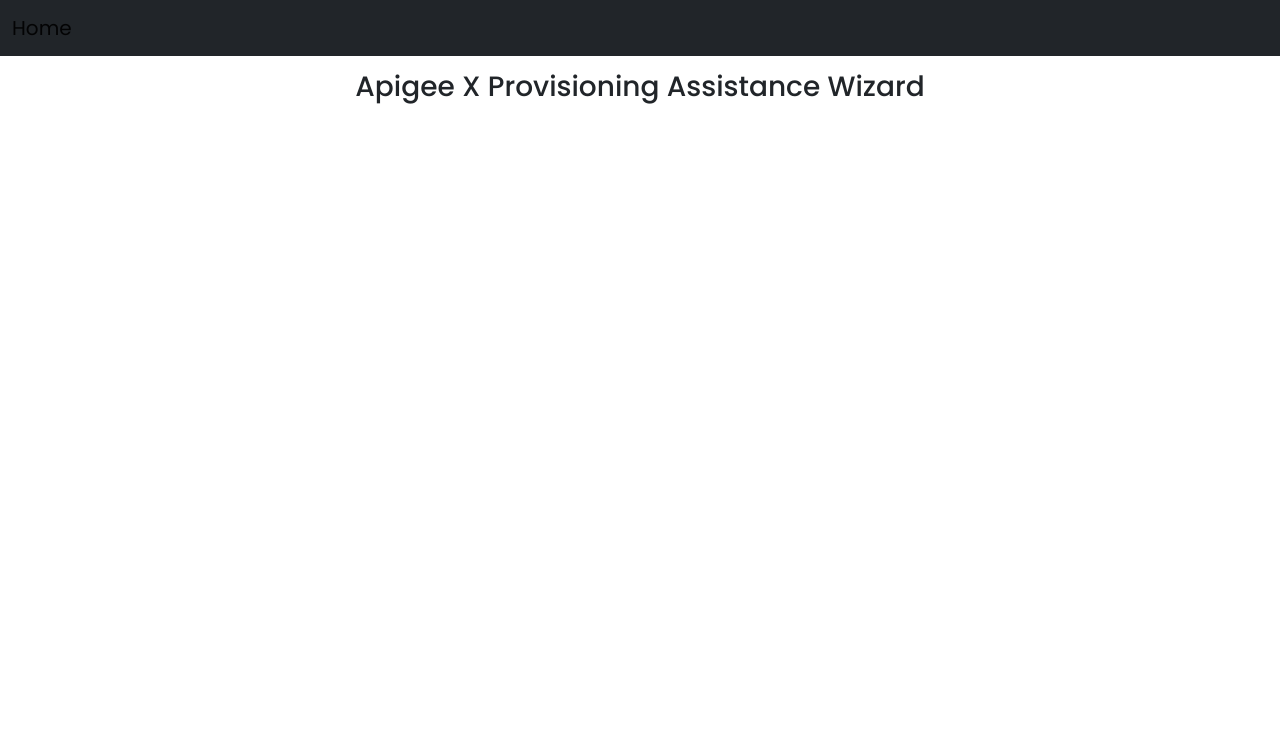
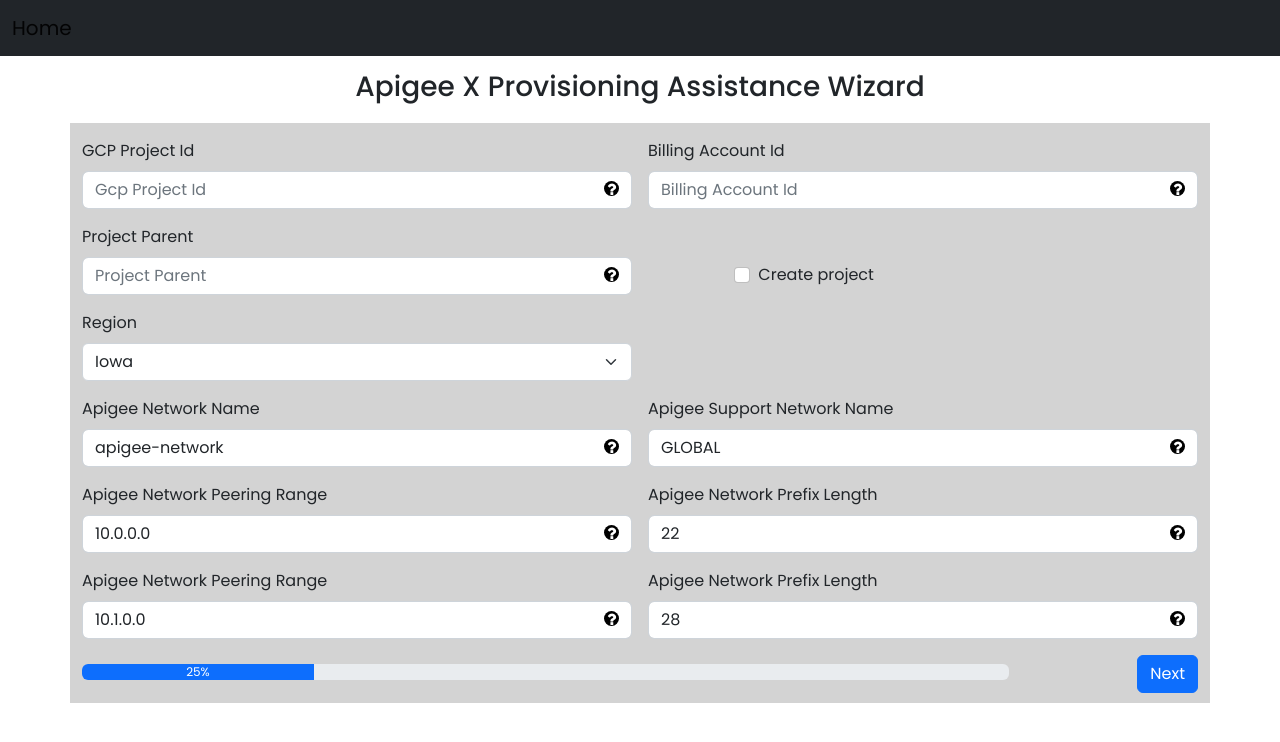
Before and after one commit to rahulGadCoder/React-validation, a React (Create React App) app in the folder demo/: page / in a window 1280 px wide. Shown: the top 742 px of the page. Built offline with nearby package versions, Linux system fonts and the light colour scheme.

Commit message:
Added the tooltip to all component

```diff
--- a/demo/src/App.js
+++ b/demo/src/App.js
@@ -15,8 +15,8 @@
       <h3 className="text-center text-heading" >Apigee X Provisioning Assistance Wizard</h3>
       <Router>
         <Routes>
-        <Route path="/" element={<BasicExample />}></Route>
-          <Route path="/step" element={<Page1 />}></Route>
+        {/* <Route path="/" element={<BasicExample />}></Route> */}
+          <Route path="/" element={<Page1 />}></Route>
           <Route path="/step1" element={<Page2 />}></Route>
           <Route path="/step2" element={<Page3 />}></Route>
           <Route path="/step3" element={<Page4 />}></Route>
--- a/demo/src/Components/Page1.js
+++ b/demo/src/Components/Page1.js
@@ -51,6 +51,7 @@
           </div>
         </div>
         <div className="col-md-6">
+          <div className="form-group toolicon">
             <label htmlFor="billingId" className="form-label">
               Billing Account Id
             </label>
@@ -65,9 +66,14 @@
               className="form-control"
               id="billingId"
             />
+            <span className="tool-icon">
+              <CommonTooltip title={desc.billing_account} />
+            </span>
+          </div>
         </div>
 
         <div className="col-md-6">
+          <div className="form-group toolicon">
             <label htmlFor="projectparent" className="form-label">
               Project Parent
             </label>
@@ -82,6 +88,10 @@
               className="form-control"
               id="projectparent"
             />
+            <span className="tool-icon">
+              <CommonTooltip title={desc.project_parent} />
+            </span>
+          </div>
         </div>
 
         <div className="col-md-1"></div>
@@ -126,6 +136,7 @@
         <div className="col-md-6"></div>
 
         <div className="col-md-6">
+          <div className="form-group toolicon">
             <label htmlFor="apigeenetwork" className="form-label">
               Apigee Network Name
             </label>
@@ -140,11 +151,17 @@
               onChange={handleChange}
               onBlur={handleBlur}
             />
+            <span className="tool-icon">
+              <CommonTooltip title={desc.apigee_network_name} />
+            </span>
             {errors.apigee_network_name && touched.apigee_network_name ? (
               <p className="form-error">{errors.apigee_network_name}</p>
             ) : null}
           </div>
+        </div>
+
         <div className="col-md-6">
+          <div className="form-group toolicon">
             <label htmlFor="apigeesupportnetwork" className="form-label">
               Apigee Support Network Name
             </label>
@@ -159,13 +176,18 @@
               onChange={handleChange}
               onBlur={handleBlur}
             />
+            <span className="tool-icon">
+              <CommonTooltip title={desc.apigee_network_routing_mode} />
+            </span>
             {errors.apigee_network_routing_mode &&
               touched.apigee_network_routing_mode ? (
               <p className="form-error">{errors.apigee_network_routing_mode}</p>
             ) : null}
           </div>
+        </div>
 
         <div className="col-md-6">
+          <div className="form-group toolicon">
             <label htmlFor="peeringrange" className="form-label">
               Apigee Network Peering Range
             </label>
@@ -180,6 +202,9 @@
               onChange={handleChange}
               onBlur={handleBlur}
             />
+            <span className="tool-icon">
+              <CommonTooltip title={desc.apigee_network_routing_mode} />
+            </span>
             {errors.apigee_network_main_peering_range &&
               touched.apigee_network_main_peering_range ? (
               <p className="form-error">
@@ -187,8 +212,10 @@
               </p>
             ) : null}
           </div>
+        </div>
 
         <div className="col-md-6">
+          <div className="form-group toolicon">
             <label htmlFor="prefixlength" className="form-label">
               Apigee Network Prefix Length
             </label>
@@ -205,6 +232,9 @@
               onChange={handleChange}
               onBlur={handleBlur}
             />
+            <span className="tool-icon">
+              <CommonTooltip title={desc.apigee_network_main_peering_range_prefix_length} />
+            </span>
             {errors.apigee_network_main_peering_range_prefix_length &&
               touched.apigee_network_main_peering_range_prefix_length ? (
               <p className="form-error">
@@ -212,8 +242,10 @@
               </p>
             ) : null}
           </div>
+        </div>
 
         <div className="col-md-6">
+          <div className="form-group toolicon">
             <label htmlFor="peeringrange1" className="form-label">
               Apigee Network Peering Range
             </label>
@@ -228,6 +260,9 @@
               onChange={handleChange}
               onBlur={handleBlur}
             />
+            <span className="tool-icon">
+              <CommonTooltip title={desc.apigee_network_main_peering_range_prefix_length} />
+            </span>
             {errors.apigee_network_support_peering_range &&
               touched.apigee_network_support_peering_range ? (
               <p className="form-error">
@@ -235,8 +270,10 @@
               </p>
             ) : null}
           </div>
+        </div>
 
         <div className="col-md-6">
+          <div className="form-group toolicon">
             <label htmlFor="prefixlength1" className="form-label">
               Apigee Network Prefix Length
             </label>
@@ -253,12 +290,16 @@
               onChange={handleChange}
               onBlur={handleBlur}
             />
+            <span className="tool-icon">
+              <CommonTooltip title={desc.apigee_network_main_peering_range_prefix_length} />
+            </span>
             {errors.apigee_network_support_peering_range_prefix_length &&
               touched.apigee_network_support_peering_range_prefix_length ? (
               <p className="form-error">
                 {errors.apigee_network_support_peering_range_prefix_length}
               </p>
             ) : null}
+          </div>
         </div>
 
         <div className="col-md-10 mrg-top">
--- a/demo/src/Components/Page4.js
+++ b/demo/src/Components/Page4.js
@@ -2,8 +2,9 @@
 import "./Page.css";
 import { NavLink } from "react-router-dom";
 import { useFormik } from "formik";
-import { page4Schema, initialValuesPage4 } from "../schemas";
+import { page4Schema, initialValuesPage4, desc } from "../schemas";
 import Progressbar from "./ProgressBar";
+import CommonTooltip from "./CommonTooltip";
 
 function Page4() {
   const progress = 100;
@@ -31,6 +32,7 @@
     const step4Object = JSON.parse(localStorage.getItem("step4Object"));
     const finaljson = {};
     // Step 1//
+    finaljson.project_id = step1Object.project_id;
     finaljson.apigee_instance_region = step1Object.apigee_instance_region;
     finaljson.apigee_network_main_peering_range = step1Object.apigee_network_main_peering_range;
     finaljson.apigee_network_main_peering_range_prefix_length = step1Object.apigee_network_main_peering_range_prefix_length;
@@ -50,10 +52,10 @@
     finaljson.environments = step2Object.environments;
 
     // Step 3 //
-     finaljson.env_display_name  = step3Object.env_display_name;
-     finaljson.env_name  = step3Object.env_name;
-     finaljson.envgroups  = step3Object.envgroups;
-     finaljson.environments  = step3Object.environments;
+    finaljson.env_display_name = step3Object.env_display_name;
+    finaljson.env_name = step3Object.env_name;
+    finaljson.envgroups = step3Object.envgroups;
+    finaljson.environments = step3Object.environments;
 
     // Step 4 //
     finaljson.psc_ingress_network_name = step4Object.psc_ingress_network_name;
@@ -61,20 +63,21 @@
     finaljson.user_managed_certificate = step4Object.user_managed_certificate;
     finaljson.user_managed_certificate_location = step4Object.user_managed_certificate_location;
 
-    const jsonObject =    JSON.stringify(finaljson);
-    const blob = new Blob([jsonObject], {type: "text/plain"});
+    const jsonObject = JSON.stringify(finaljson);
+    const blob = new Blob([jsonObject], { type: "text/plain" });
     const url = URL.createObjectURL(blob);
     const link = document.createElement('a');
     link.download = 'finaloutput.json';
     link.href = url;
     link.click();
-    console.log('finaljson',finaljson);
+    console.log('finaljson', finaljson);
   };
 
   return (
     <div className="container container-background">
       <form className="row g-3" onSubmit={handleSubmit}>
         <div className="col-md-6">
+          <div className="form-group toolicon">
             <label htmlFor="network" className="form-label">
               Private Service Connect Network Name
             </label>
@@ -89,10 +92,14 @@
               onChange={handleChange}
               onBlur={handleBlur}
             />
+            <span className="tool-icon">
+              <CommonTooltip title={desc.psc_ingress_network_name} />
+            </span>
             {errors.psc_ingress_network_name &&
               touched.psc_ingress_network_name ? (
               <p className="form-error">{errors.psc_ingress_network_name}</p>
             ) : null}
+          </div>
         </div>
 
         <div className="col-md-6 form-check" style={{ marginTop: "54px" }}>
@@ -113,7 +120,7 @@
           </label>
         </div>
 
-        <h2>GSLB Certificate</h2>
+        <h4>Provide Custom Certificate for GSLB</h4>
         <div className="col-md-1"></div>
         <div className="col-md-5 form-check">
           <input
--- a/demo/src/schemas/index.jsx
+++ b/demo/src/schemas/index.jsx
@@ -49,39 +49,60 @@
 };
 
 export const region = [
-  {
-    value: "Northeast",
-    label: "Northeast",
-  },
-  {
-    value: "Southwest",
-    label: "Southwest",
-  },
-  {
-    value: "West",
-    label: "West",
-  },
-  {
-    value: "Southeast",
-    label: "Southeast",
-  },
-  {
-    value: "Midwest",
-    label: "Midwest",
-  },
+  { label: "Iowa", value: "us-central1" },
+  { label: "South Carolina", value: "us-east1" },
+  { label: "Northern Virginia", value: "us-east4" },
+  { label: "Oregon", value: "us-west1" },
+  { label: "Los Angeles", value: "us-west2" },
+  { label: "Salt Lake City", value: "us-west3" },
+  { label: "Las Vegas", value: "us-west4" },
+  { label: "Montréal", value: "northamerica-northeast1" },
+  { label: "São Paulo", value: "southamerica-east1" },
+  { label: "Finland", value: "europe-north1" },
+  { label: "Belgium", value: "europe-west1" },
+  { label: "London", value: "europe-west2" },
+  { label: "Frankfurt", value: "europe-west3" },
+  { label: "Netherlands", value: "europe-west4" },
+  { label: "Zürich", value: "europe-west6" },
+  { label: "Warsaw", value: "europe-central2" },
+  { label: "Taiwan", value: "asia-east1" },
+  { label: "Tokyo", value: "asia-northeast1" },
+  { label: "Osaka", value: "asia-northeast2" },
+  { label: "Seoul", value: "asia-northeast3" },
+  { label: "Hong Kong", value: "asia-east2" },
+  { label: "Mumbai", value: "asia-south1" },
+  { label: "Jakarta", value: "asia-southeast2" },
+  { label: "Sydney", value: "australia-southeast1" },
 ];
 
 export const desc = {
-  project_id: "Project Id",
-  billing_account: "Billing Account",
-  project_parent: "Project Parent",
+  // Step 1 //
+  project_id: "Project id (also used for the Apigee Organization).",
+  billing_account: "Billing account id.",
+  project_parent: "Parent folder or organization in 'folders/folder_id' or 'organizations/org_id' format.",
   project_create: false,
-  apigee_network_name: "Apigee Network Name",
-  apigee_network_routing_mode: "GLOBAL",
-  apigee_network_main_peering_range: "10.0.0.0",
-  apigee_network_main_peering_range_prefix_length: 22,
-  apigee_network_support_peering_range: "10.1.0.0",
-  apigee_network_support_peering_range_prefix_length: 28,
+  apigee_network_name: "VPC name.",
+  apigee_network_routing_mode: "VPC network routing mode",
+  apigee_network_main_peering_range: "Peering CIDR range",
+  apigee_network_main_peering_range_prefix_length: "Peering CIDR range",
+  apigee_network_support_peering_range: "Peering CIDR range",
+  apigee_network_support_peering_range_prefix_length: "Support CIDR range of length /28 (required by Apigee for troubleshooting purposes)",
+
+  // Step 2 //
+  apigee_org_kms_keyring_name : "Name of the KMS Key Ring for Apigee Organization DB.",
+  org_key_rotation_period : "Rotaton period for the organization DB encryption key.",
+  instance_key_rotation_period : "Rotaton period for the instance disk encryption key.",
+  envgroups : "Environment groups (NAME => [HOSTNAMES]).",
+  environments : "Environments.",
+
+  // Step 3//
+  environments_name: "Environments Name.",
+  env_display_name : "Env Display Name",
+
+  //Step 4 //
+  psc_ingress_network_name : "PSC ingress VPC name",
+
+
 };
 
 //Page 2 //
```
Also changed, not shown: demo/src/Components/Page2.js (+28 -1 lines), demo/src/Components/Page3.js (+23 -1 lines). Lines whose indentation alone changed are shown as unchanged.
